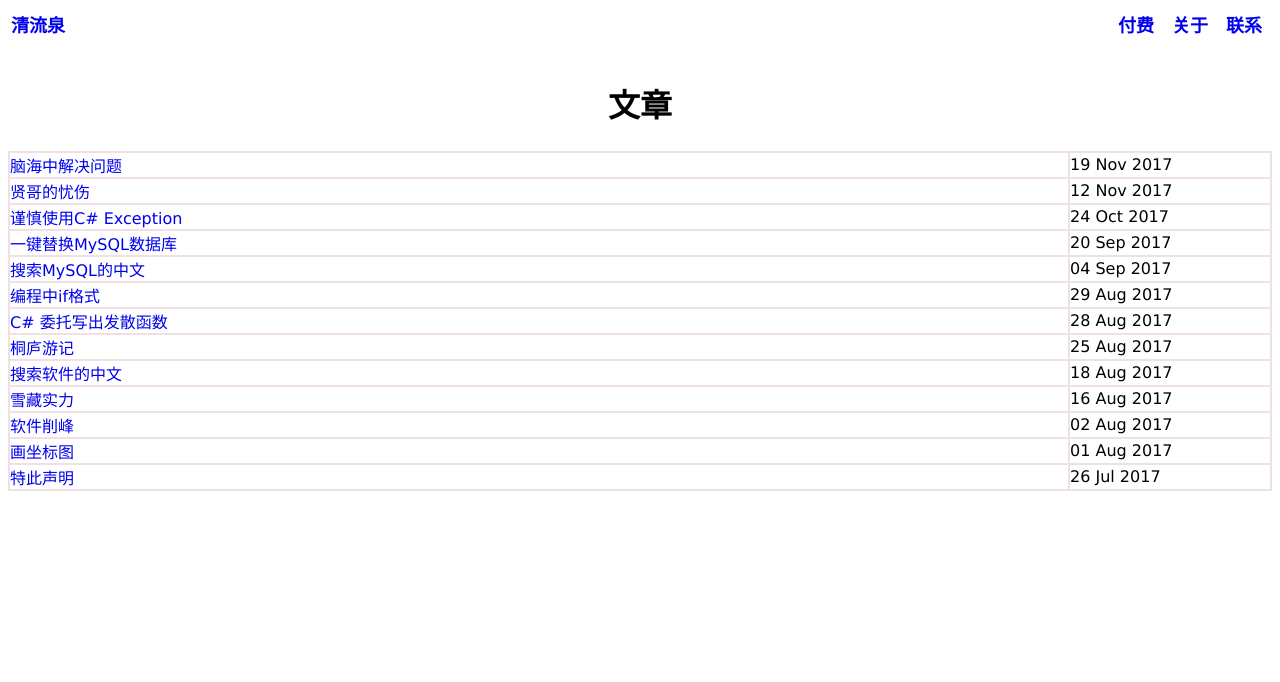
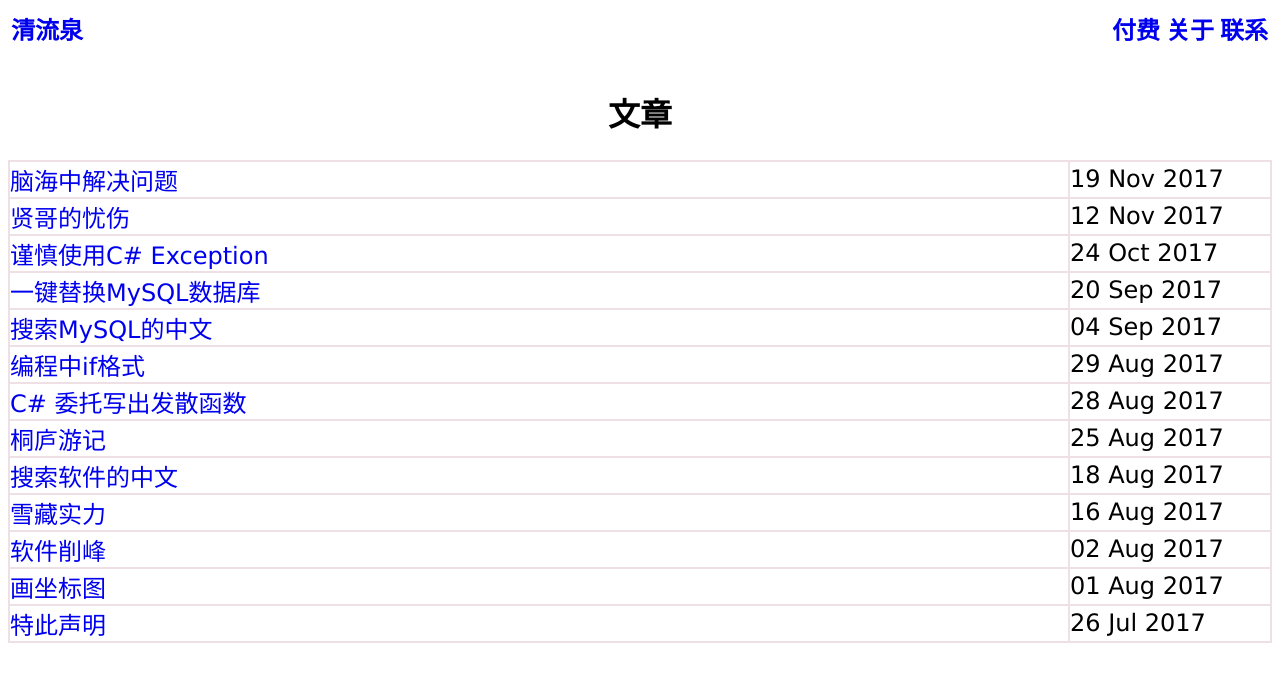
Before and after one commit to yinyongxian/yinyongxian.github.io, a Jekyll site: the page built from index.html, in a window 1280 px wide. Shown: the top 682 px of the page. Built offline with Jekyll 4.4.1, drawn with Linux system fonts in a browser that asks for light colours.

Commit message:
首页文字24px

```diff
--- a/_layouts/default.html
+++ b/_layouts/default.html
@@ -11,7 +11,7 @@
     <body>
         <table width="100%">
           <tbody>
-            <tr style="font-size: 18px">
+            <tr style="font-size: 24px">
               <th style="text-align: left;" scope="col"><a href="https://yinyongxian.github.io" style="text-decoration: none">清流泉</a></th>
               <th width="50" scope="col"><a href="{{ site.baseurl }}/about/2017-07-29-pay.html" style="text-decoration: none">付费</a></th>
               <th width="50" scope="col"><a href="{{ site.baseurl }}/about/2017-08-05-about.html" style="text-decoration: none">关于</a></th>
--- a/index.html
+++ b/index.html
@@ -14,7 +14,7 @@
 
 <body>
 <h1 style="text-align:center;">文章</h1>
-<table width="0" border="1" cellpadding="0" cellspacing="0" bordercolor="#EEE0E5" style="width:100%;">
+<table width="0" border="1" cellpadding="0" cellspacing="0" bordercolor="#EEE0E5" style="width:100%; font-size: 24px">
     <tbody>
         {% for post in site.posts %}
         <tr onClick= "parent.location='{{ post.url }}';" onMouseOver="this.style.backgroundColor='LightGrey'"
```
